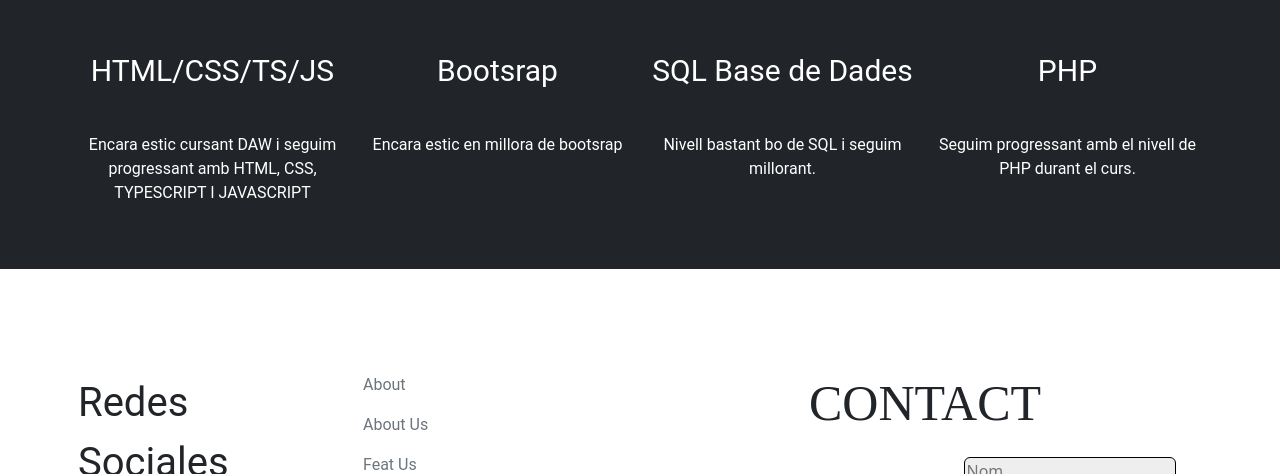
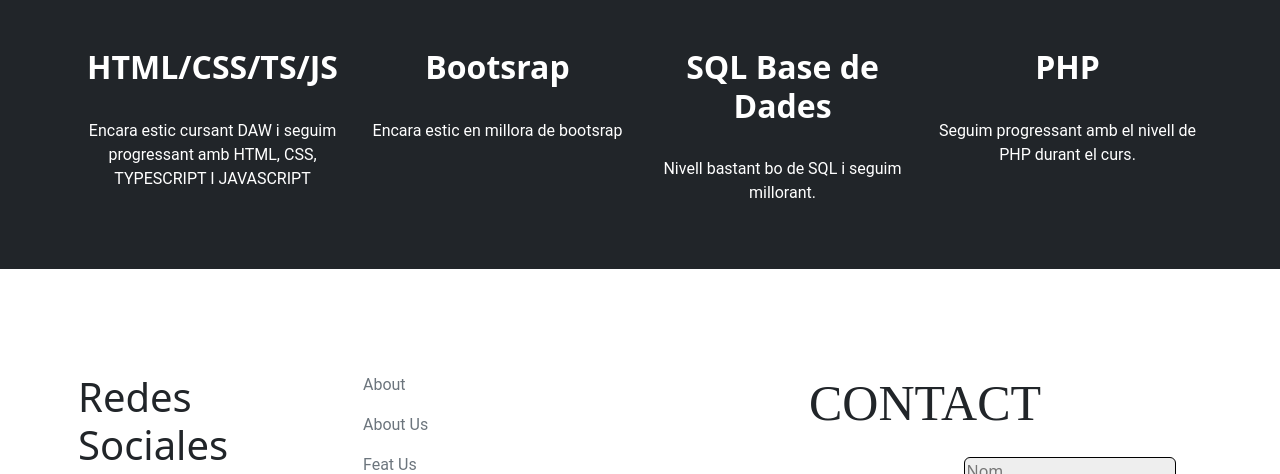
Before and after one commit to oriolmorell/M9_Proyecto_MorellOriol, a plain HTML site: page index.html in a window 1280 px wide. Shown: the part 3796-4270 px from the top of the page. Drawn offline with nearby package versions, Linux system fonts and the light colour scheme; a web font is replaced by a local one.

Commit message:
canvi final
s

```diff
--- a/css/style.css
+++ b/css/style.css
@@ -130,13 +130,6 @@ p{
     padding: 20px;
     font-size: 20px;
 }
-.skills{
-    font-size: 30px;
-}
-.imatge_meva{
-    width: 40%;
-    height: auto;
-}
 .inputs{
     width: 80%;
     margin-bottom: 10px;
--- a/index.html
+++ b/index.html
@@ -156,7 +156,7 @@
                     data-aos-duration="2000"
                     data-aos-easing="ease-in-sine">
                         <img src="img/skills.png" class="img-fluid pb-5 foto" alt="">
-                        <p class="skills">HTML/CSS/TS/JS</p>
+                        <h2 class="skills display-7 fw-bold">HTML/CSS/TS/JS</h2>
                         <br>
                         <p>Encara estic cursant DAW i seguim progressant amb HTML, CSS, TYPESCRIPT I JAVASCRIPT</p>
                     </div>
@@ -164,7 +164,7 @@
                     data-aos-duration="2000"
                     data-aos-offset="300">
                         <img src="img/bootsrap.png" class="img-fluid pb-5 foto" alt="">
-                        <p class="skills">Bootsrap</p>
+                        <h2 class="skills display-7 fw-bold">Bootsrap</h2>
                         <br>
                         <p>Encara estic en millora de bootsrap</p>
                     </div>
@@ -172,7 +172,7 @@
                     data-aos-duration="2000"
                     data-aos-offset="300">
                         <img src="img/sql.png" class="img-fluid pb-5 foto" alt="">
-                        <p class="skills">SQL Base de Dades</p>
+                        <h2 class="skills display-7 fw-bold">SQL Base de Dades</h2>
                         <br>
                         <p>Nivell bastant bo de SQL i seguim millorant.</p>
                     </div>
@@ -181,7 +181,7 @@
                     data-aos-duration="2000"
                     data-aos-easing="ease-in-sine">
                         <img src="img/php.png" class="img-fluid pb-5 foto" alt="">
-                        <p class="skills">PHP</p>
+                        <h2 class="skills display-7 fw-bold">PHP</h2>
                         <br>
                         <p>Seguim progressant amb el nivell de PHP durant el curs.</p>
                     </div>
@@ -197,7 +197,7 @@
                 <div class="row d-flex flex-row align-items-start justify-content-center">
                     <div class="position-relative col-12 col-sm-12 col-lg-3 d-flex flex-column align-items-center p-2">
                         <a href="/" class="d-flex align-items-center text-dark text-decoration-none" >
-                            <p class="redes">Redes Sociales</p>
+                            <h2 class="redes">Redes Sociales</h2>
                         </a>
                         <div class="text-center">
                             <i class='bx bxl-facebook icono'></i>
```
